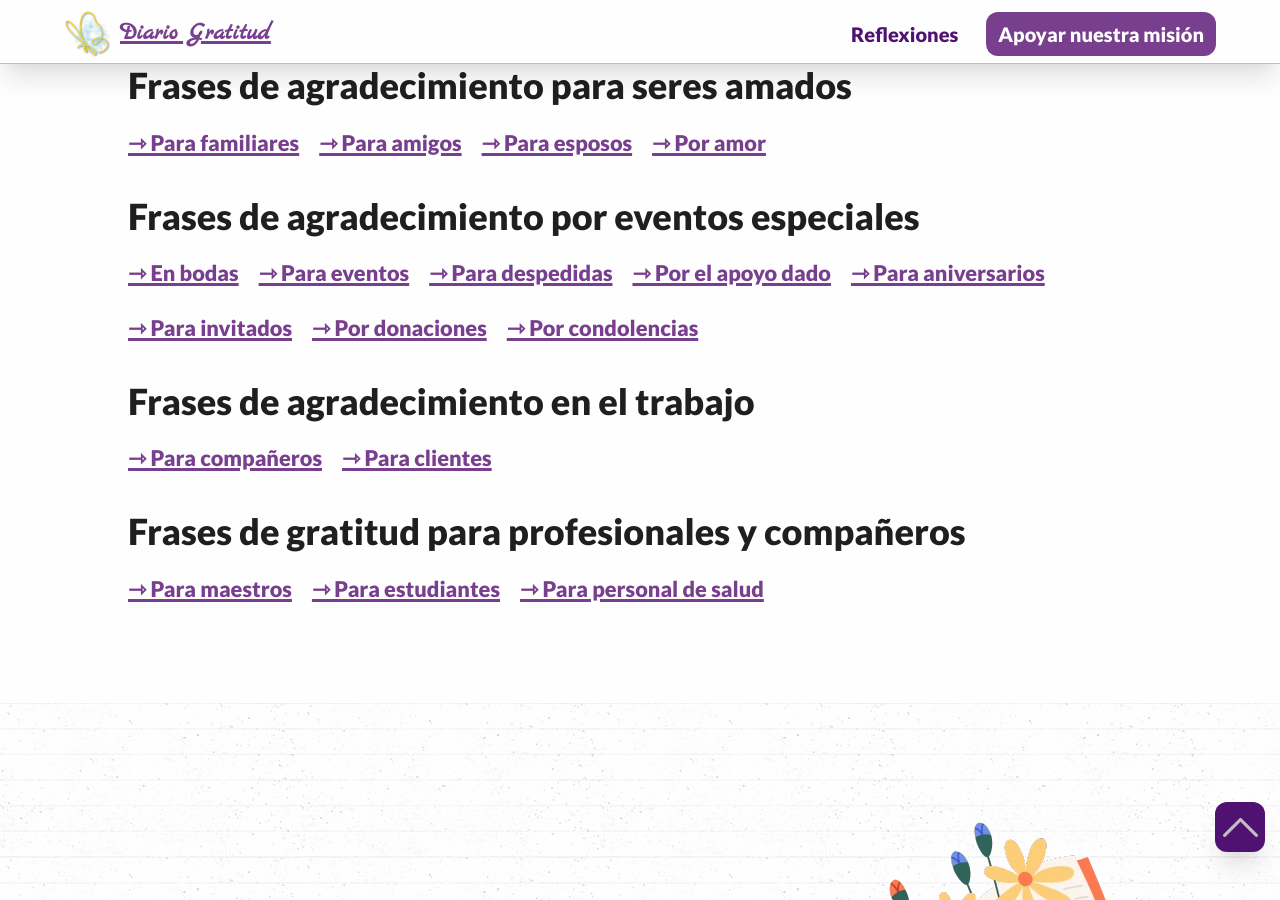
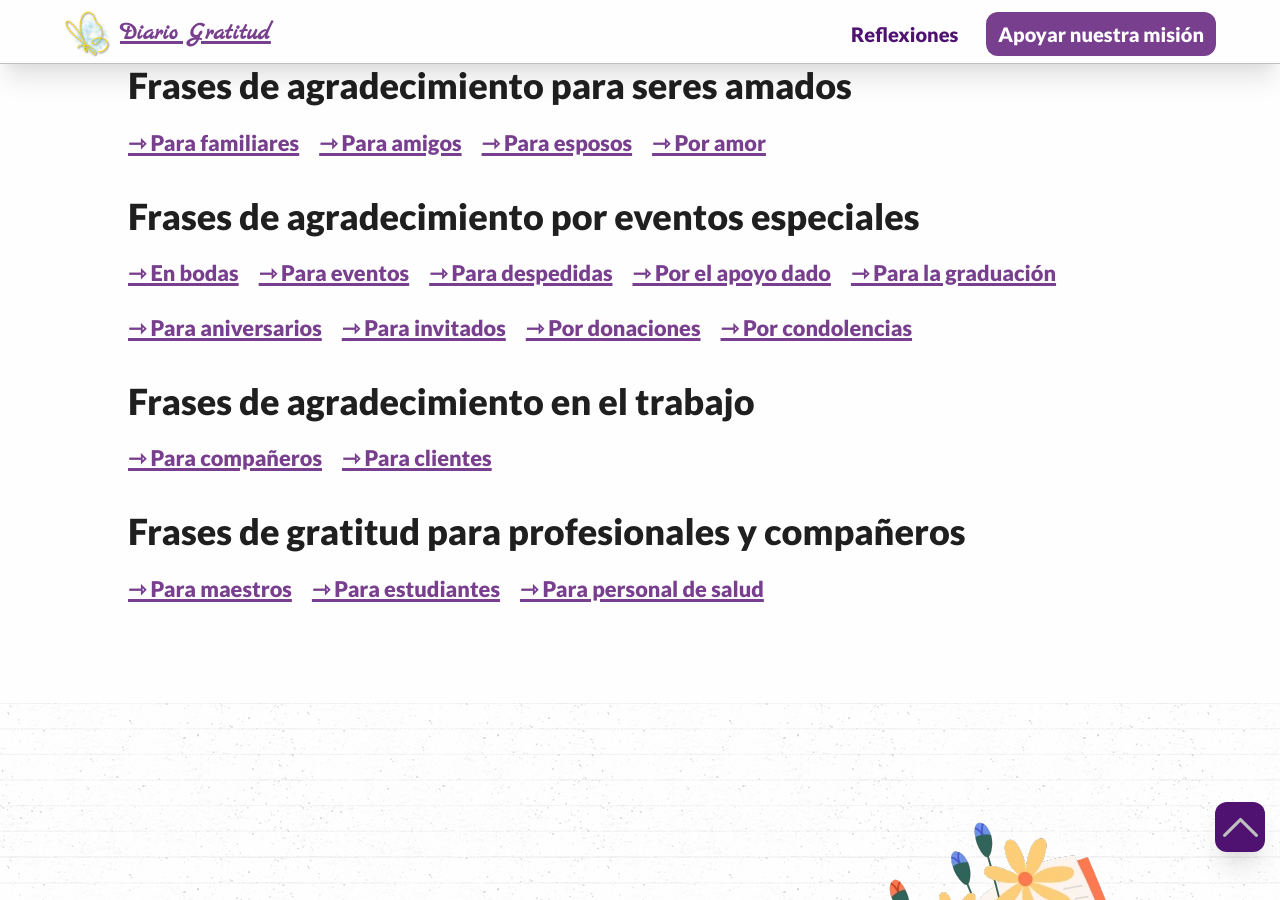
Before and after one commit to Klerpson/gratitud, a Jekyll site: the page built from index.html, in a window 1280 px wide and 900 px high, scrolled down 2212 px. Built offline with Jekyll 4.4.1, drawn with Linux system fonts in a browser that asks for light colours; some of the changed lines change nothing that is shown.

Commit message:
Update index.html

```diff
--- a/index.html
+++ b/index.html
@@ -48,7 +48,7 @@ intro: "El agradecimiento es un arte, una danza delicada de palabras y emociones
     <li><a href="{{'frases-agradecimiento-eventos'|relative_url}}" title="Agradecimientos eventos">⇾ Para eventos</a></li>
     <li><a href="{{'frases-agradecimiento-despedida'|relative_url}}" title="Agradecimientos en despedidas">⇾ Para despedidas</a></li>
     <li><a href="{{'frases-agradecimiento-apoyo'|relative_url}}" title="Frases gratitud por apoyo">⇾ Por el apoyo dado</a></li>
-    <!-- <li><a href="#" title="Lorem Ipsum">⇾ Para la graduación</a></li> -->
+    <li><a href="{{'frases-agradecimiento-graduacion'|relative_url}}" title="Frases graduación">⇾ Para la graduación</a></li>
     <!-- <li><a href="#" title="Lorem Ipsum">⇾ Para el baby shower</a></li> -->
     <li><a href="{{'frases-agradecimiento-aniversario'|relative_url}}" title="Frases para aniversarios">⇾ Para aniversarios</a></li>
     <li><a href="{{'frases-agradecimiento-invitados'|relative_url}}" title="Frases agradecimientos invitados">⇾ Para invitados</a></li>
```
